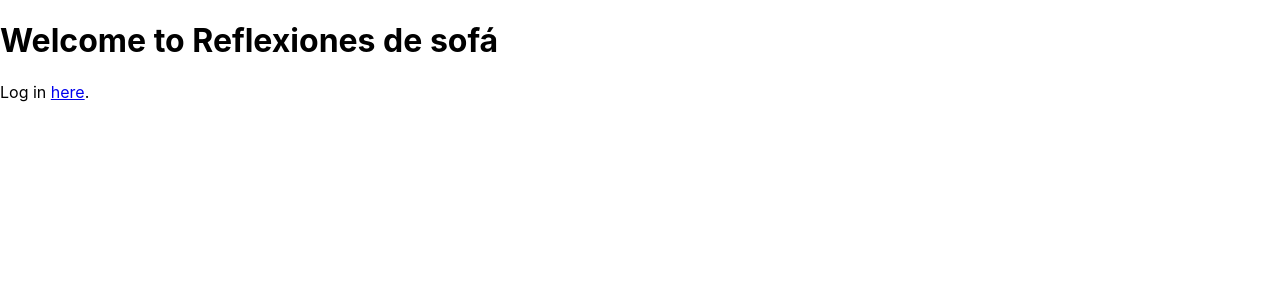
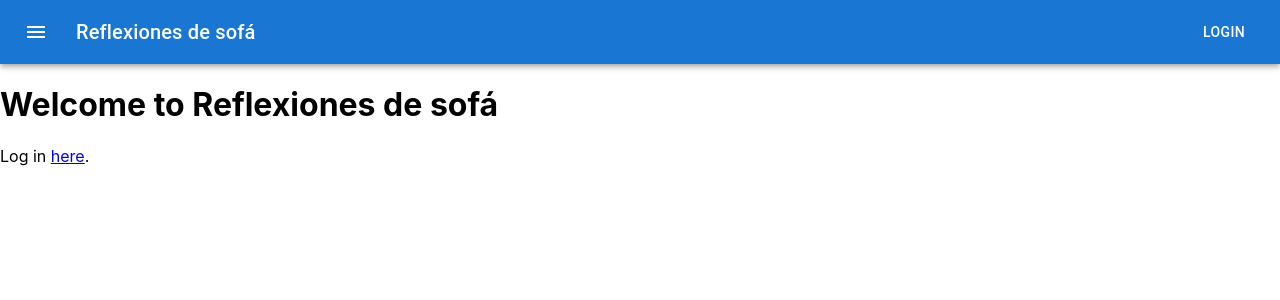
Before and after one commit to DavidCapilla/Text-Storage-Web-App-Frontend, a React (Create React App) app: page / in a window 1280 px wide. Shown: the top 300 px of the page. Built offline with nearby package versions, Linux system fonts and the light colour scheme.

Commit message:
dcg | 003 | Add top bar with login redirect

```diff
--- a/src/App.js
+++ b/src/App.js
@@ -1,9 +1,11 @@
 import { BrowserRouter as Router, Route } from "react-router-dom";
 import Login from "./components/account/Login";
+import TopBar from "./components/TopBar";
 
 const App = () => {
   return (
     <Router>
+      <TopBar/>
       <Route
         path="/"
         exact
--- /dev/null
+++ b/src/components/TopBar.js
@@ -0,0 +1,44 @@
+import * as React from "react";
+import AppBar from "@mui/material/AppBar";
+import Box from "@mui/material/Box";
+import Toolbar from "@mui/material/Toolbar";
+import Typography from "@mui/material/Typography";
+import Button from "@mui/material/Button";
+import IconButton from "@mui/material/IconButton";
+import MenuIcon from "@mui/icons-material/Menu";
+import { useHistory } from "react-router-dom";
+
+const TopBar = () => {
+  const history = useHistory();
+
+  return (
+    <Box sx={{ flexGrow: 1 }}>
+      <AppBar position="static">
+        <Toolbar>
+          <IconButton
+            size="large"
+            edge="start"
+            color="inherit"
+            aria-label="menu"
+            sx={{ mr: 2 }}
+          >
+            <MenuIcon />
+          </IconButton>
+
+          <Typography variant="h6" component="div" sx={{ flexGrow: 1 }}>
+            Reflexiones de sofá
+          </Typography>
+          <Button
+            color="inherit"
+            data-testid="top-bar-login-button"
+            onClick={() => history.push("/login")}
+          >
+            Login
+          </Button>
+        </Toolbar>
+      </AppBar>
+    </Box>
+  );
+};
+
+export default TopBar;
```
Also changed, not shown: 1 other file (tests, documents, lock files or other folders).
